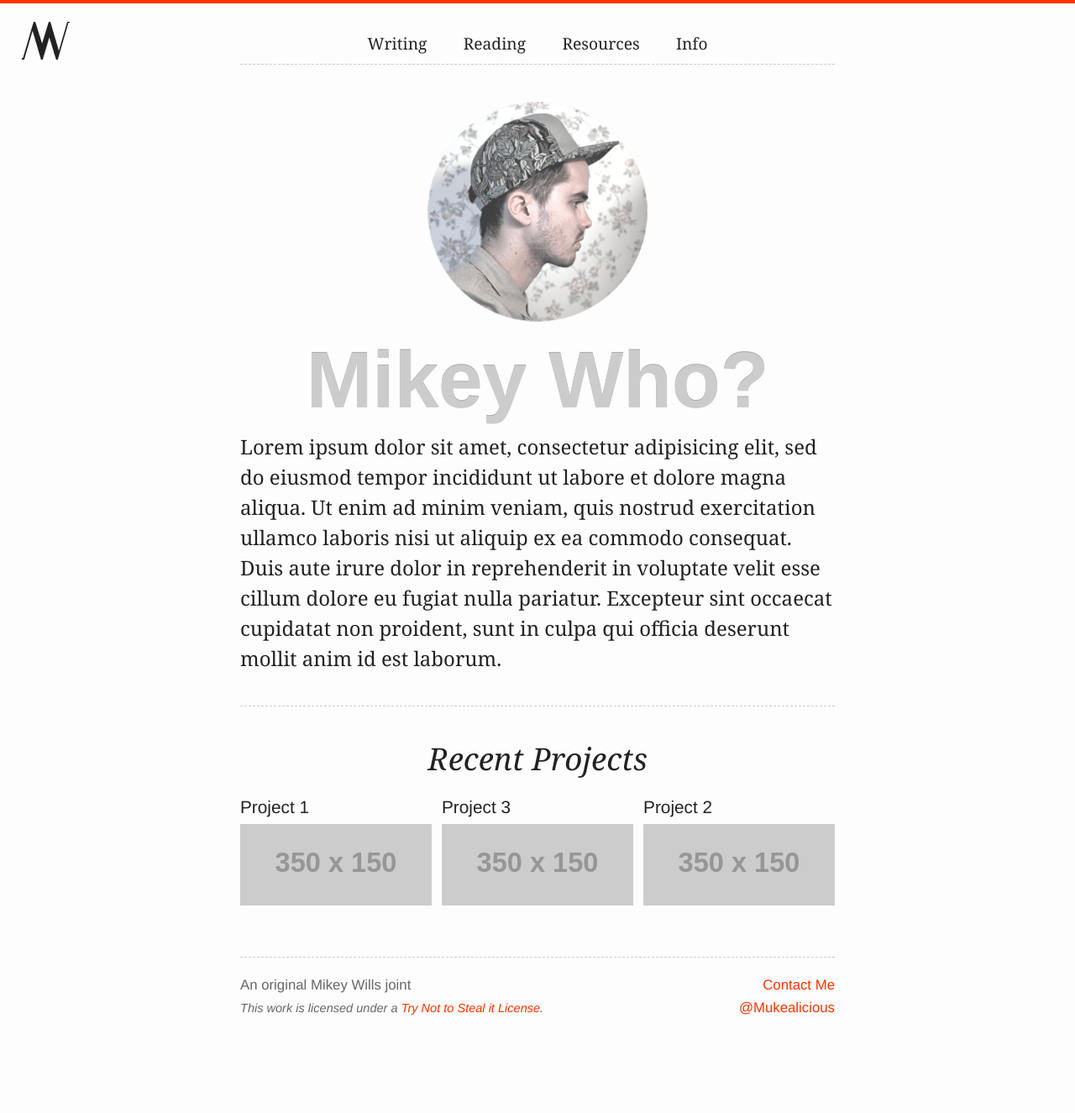
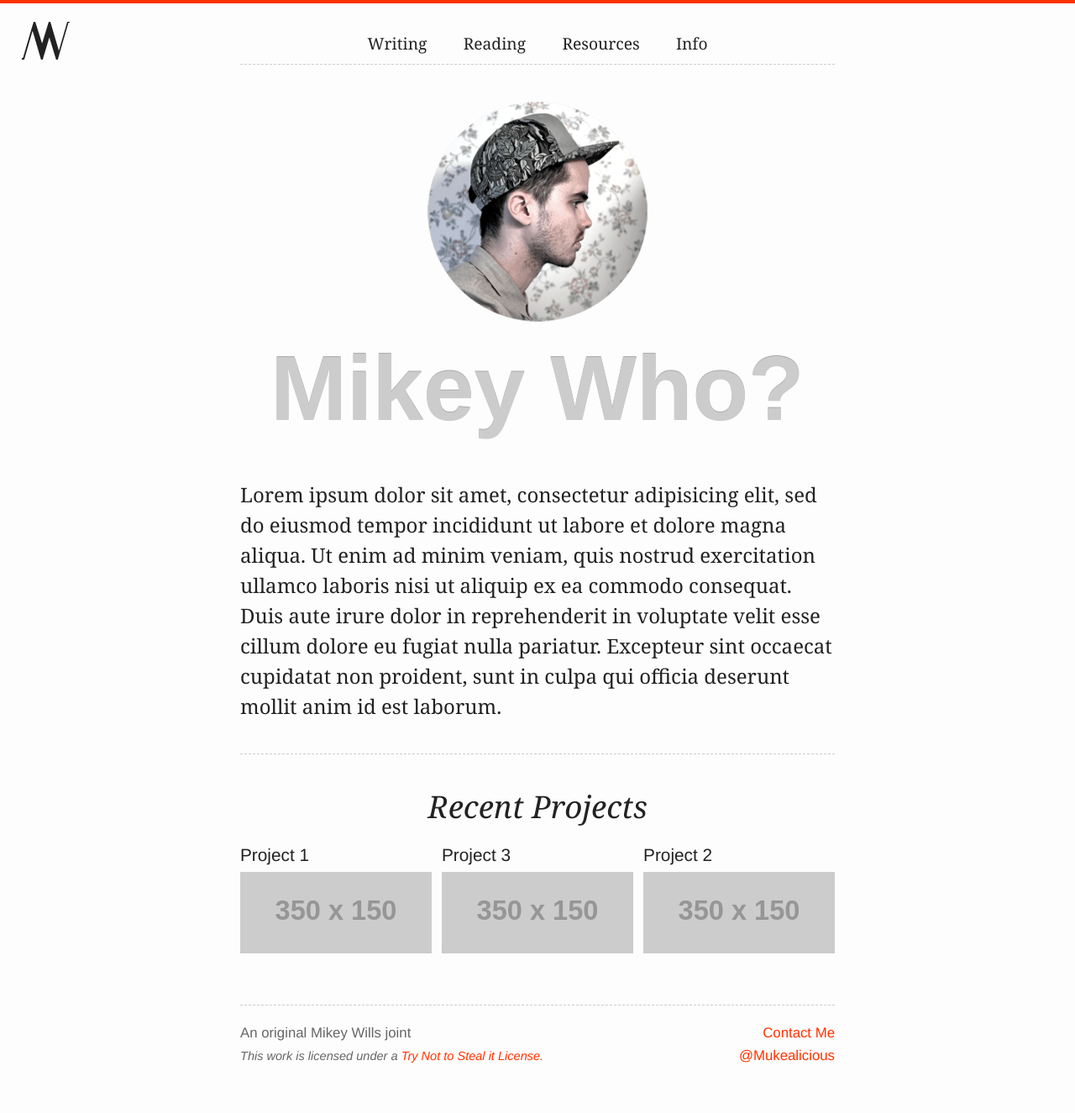
Before and after one commit to mukealicious/mukealicious.github.io, a Jekyll site: the page built from info.html, in a window 1280 px wide. Shown: the whole page at 84% size. Built offline with Jekyll 4.4.1, drawn with Linux system fonts in a browser that asks for light colours; Markdown is read by kramdown in place of the engine named in the settings; before the commit the page ends 1268 px from its top, so only the background shows below that.

Commit message:
Info headline sizing and spacing tweaks

```diff
--- a/info.html
+++ b/info.html
@@ -37,5 +37,5 @@ title: Info
 <script src="http://ajax.googleapis.com/ajax/libs/jquery/1/jquery.min.js"></script>
 <script src="scripts/jquery.fittext.js"></script>
 <script>
-  $("#mikey-who").fitText(0.75);
+  $("#mikey-who").fitText(0.65);
 </script>
--- a/sass/screen.scss
+++ b/sass/screen.scss
@@ -112,13 +112,9 @@ article.hi {
   }
   img.face {
     width: 11em;
-    opacity: 0.75;
-    @include transition-duration(0.2s);
-    &:hover {
-      opacity: 1;
-    }
   }
   p {
+    @include leader();
     text-align: left;
   }
 }
--- a/stylesheets/screen.css
+++ b/stylesheets/screen.css
@@ -353,39 +353,30 @@ article.hi h2::after {
 /* line 113, ../sass/screen.scss */
 .bio img.face {
   width: 11em;
-  opacity: 0.75;
-  -webkit-transition-duration: 0.2s;
-  -moz-transition-duration: 0.2s;
-  -ms-transition-duration: 0.2s;
-  -o-transition-duration: 0.2s;
-  transition-duration: 0.2s;
 }
-/* line 117, ../sass/screen.scss */
-.bio img.face:hover {
-  opacity: 1;
-}
-/* line 121, ../sass/screen.scss */
+/* line 116, ../sass/screen.scss */
 .bio p {
+  margin-top: 1.6em;
   text-align: left;
 }
 
-/* line 126, ../sass/screen.scss */
+/* line 122, ../sass/screen.scss */
 .recent-projects {
   margin-bottom: 1.6em;
 }
-/* line 127, ../sass/screen.scss */
+/* line 123, ../sass/screen.scss */
 .recent-projects h2 {
   text-align: center;
 }
 
-/* line 133, ../sass/screen.scss */
+/* line 129, ../sass/screen.scss */
 .project {
   width: 32.203%;
   float: left;
   margin-right: 1.695%;
   display: inline;
 }
-/* line 135, ../sass/screen.scss */
+/* line 131, ../sass/screen.scss */
 .project:nth-child(3n) {
   float: right;
   margin-right: 0;
@@ -396,7 +387,7 @@ article.hi h2::after {
 /* --------------------------------------------------------------------
    Misc
 -------------------------------------------------------------------- */
-/* line 142, ../sass/screen.scss */
+/* line 138, ../sass/screen.scss */
 article.coming-soon h1 {
   margin-bottom: 1.6em;
   text-align: center;
@@ -423,24 +414,24 @@ article.coming-soon h1 {
     line-height: 1.476em;
   }
 
-  /* line 167, ../sass/screen.scss */
+  /* line 163, ../sass/screen.scss */
   .container {
     max-width: 24em;
   }
 
-  /* line 170, ../sass/screen.scss */
+  /* line 166, ../sass/screen.scss */
   img#logo {
     position: inherit;
     margin-bottom: 0.25em;
   }
 
-  /* line 174, ../sass/screen.scss */
+  /* line 170, ../sass/screen.scss */
   h1 {
     font-size: 2.095em;
     line-height: 1.409em;
   }
 
-  /* line 175, ../sass/screen.scss */
+  /* line 171, ../sass/screen.scss */
   h2 {
     font-size: 1.238em;
     line-height: 1.192em;
@@ -454,7 +445,7 @@ article.coming-soon h1 {
     line-height: 1.5em;
   }
 
-  /* line 184, ../sass/screen.scss */
+  /* line 180, ../sass/screen.scss */
   .container {
     padding: 0 0.75em;
   }
```
